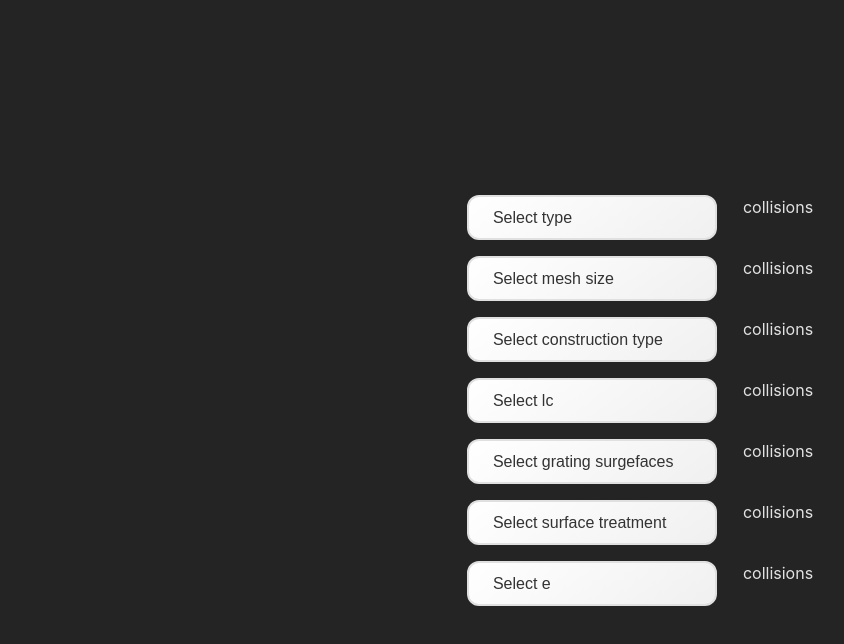
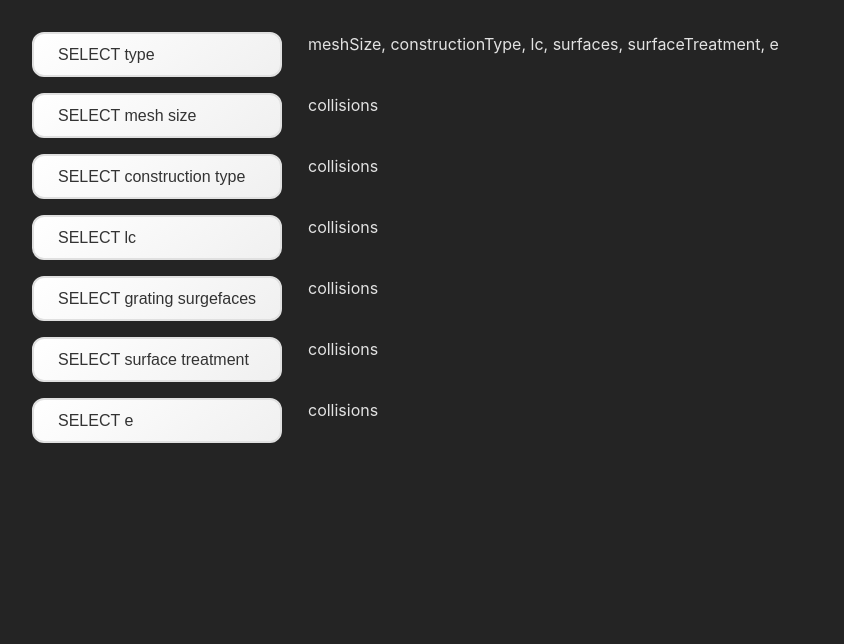
Before and after one commit to JanZaion/collision-playground, a React (Vite) app: page / in a window 1280 px wide. Shown: the top 644 px of the page, without its empty margins (0-844 px from the left). Built offline with nearby package versions, Linux system fonts and the light colour scheme.

Commit message:
feat: add Label

```diff
--- a/src/App.css
+++ b/src/App.css
@@ -1,8 +1,6 @@
 #root {
   max-width: 1280px;
-  margin: 0 auto;
   padding: 2rem;
-  text-align: center;
 }
 
 select {
--- a/src/App.tsx
+++ b/src/App.tsx
@@ -1,15 +1,34 @@
+import { useState } from 'react';
 import './App.css';
 import { createSelection } from './createSelection';
 import { exampleGrates } from './exampleGrates';
 import { exampleMeshGrates } from './exampleMeshGrates';
-import { filterBasedCollisionDetection, pickedValues } from './filterBasedCollisionDetection';
+import { filterBasedCollisionDetection } from './filterBasedCollisionDetection';
+import { Label } from './Label';
 
 function App() {
+  const [selected, setSelected] = useState<Partial<Record<GrateField, string | number | null | undefined>>>({
+    type: null,
+    meshSize: null,
+    constructionType: null,
+    lc: null,
+    surfaces: null,
+    surfaceTreatment: null,
+    e: null,
+  });
+
+  const handleSelect = (field: GrateField, value: string) => {
+    setSelected((prev) => ({
+      ...prev,
+      [field]: value,
+    }));
+  };
+
   return (
     <div className="selectContainer">
-      <select defaultValue="">
+      <select defaultValue="" onChange={(e) => handleSelect('type', e.target.value)}>
         <option value="" disabled hidden>
-          Select type
+          SELECT type
         </option>
         {createSelection(exampleMeshGrates, 'type').map((item) => (
           <option key={String(item.value)} value={String(item.value)}>
@@ -17,10 +36,10 @@ function App() {
           </option>
         ))}
       </select>
-      <label>collisions</label>
-      <select defaultValue="">
+      <Label fields={filterBasedCollisionDetection(exampleGrates, selected, 'type')} />
+      <select defaultValue="" onChange={(e) => handleSelect('meshSize', e.target.value)}>
         <option value="" disabled hidden>
-          Select mesh size
+          SELECT mesh size
         </option>
         {createSelection(exampleGrates, 'meshSize').map((item) => (
           <option key={String(item.value)} value={String(item.value)}>
@@ -29,9 +48,9 @@ function App() {
         ))}
       </select>
       <label>collisions</label>
-      <select defaultValue="">
+      <select defaultValue="" onChange={(e) => handleSelect('constructionType', e.target.value)}>
         <option value="" disabled hidden>
-          Select construction type
+          SELECT construction type
         </option>
         {createSelection(exampleGrates, 'constructionType').map((item) => (
           <option key={String(item.value)} value={String(item.value)}>
@@ -40,9 +59,9 @@ function App() {
         ))}
       </select>
       <label>collisions</label>
-      <select defaultValue="">
+      <select defaultValue="" onChange={(e) => handleSelect('lc', e.target.value)}>
         <option value="" disabled hidden>
-          Select lc
+          SELECT lc
         </option>
         {createSelection(exampleGrates, 'lc').map((item) => (
           <option key={String(item.value)} value={String(item.value)}>
@@ -51,9 +70,9 @@ function App() {
         ))}
       </select>
       <label>collisions</label>
-      <select defaultValue="">
+      <select defaultValue="" onChange={(e) => handleSelect('surfaces', e.target.value)}>
         <option value="" disabled hidden>
-          Select grating surgefaces
+          SELECT grating surgefaces
         </option>
         {createSelection(exampleGrates, 'surfaces').map((item) => (
           <option key={String(item.value)} value={String(item.value)}>
@@ -62,9 +81,9 @@ function App() {
         ))}
       </select>
       <label>collisions</label>
-      <select defaultValue="">
+      <select defaultValue="" onChange={(e) => handleSelect('surfaceTreatment', e.target.value)}>
         <option value="" disabled hidden>
-          Select surface treatment
+          SELECT surface treatment
         </option>
         {createSelection(exampleGrates, 'surfaceTreatment').map((item) => (
           <option key={String(item.value)} value={String(item.value)}>
@@ -73,9 +92,9 @@ function App() {
         ))}
       </select>
       <label>collisions</label>
-      <select defaultValue="">
+      <select defaultValue="" onChange={(e) => handleSelect('e', e.target.value)}>
         <option value="" disabled hidden>
-          Select e
+          SELECT e
         </option>
         {createSelection(exampleGrates, 'e').map((item) => (
           <option key={String(item.value)} value={String(item.value)}>
--- /dev/null
+++ b/src/Label.tsx
@@ -0,0 +1,18 @@
+import { FC } from 'react';
+
+interface LabelProps {
+  fields: GrateField[];
+}
+
+export const Label: FC<LabelProps> = ({ fields }) => {
+  return (
+    <label>
+      {fields.map((field, index) => (
+        <span key={`${index}_${field}`}>
+          {field}
+          {index < fields.length - 1 ? ', ' : ''}
+        </span>
+      ))}
+    </label>
+  );
+};
--- a/src/index.css
+++ b/src/index.css
@@ -25,7 +25,6 @@ a:hover {
 body {
   margin: 0;
   display: flex;
-  place-items: center;
   min-width: 320px;
   min-height: 100vh;
 }
```
